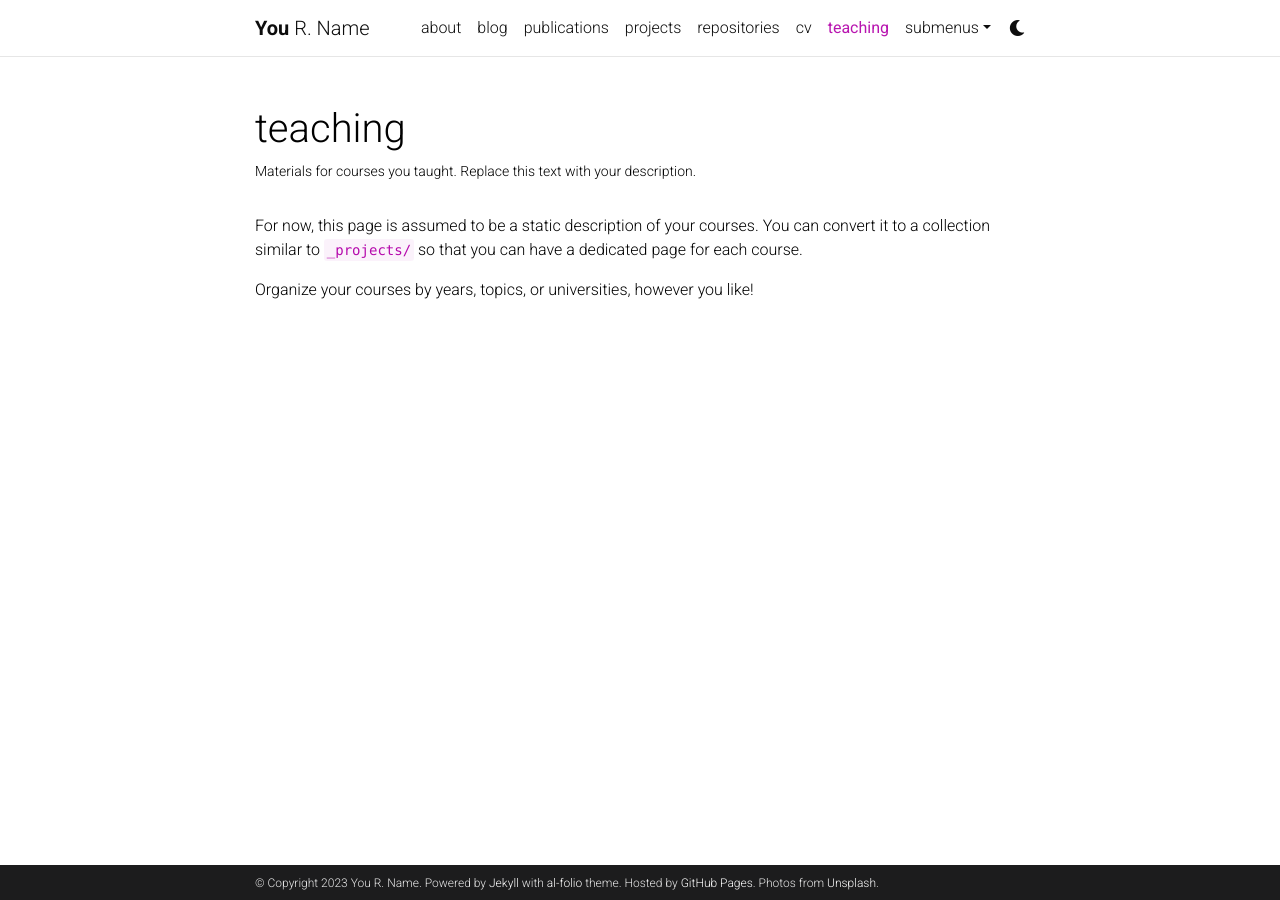
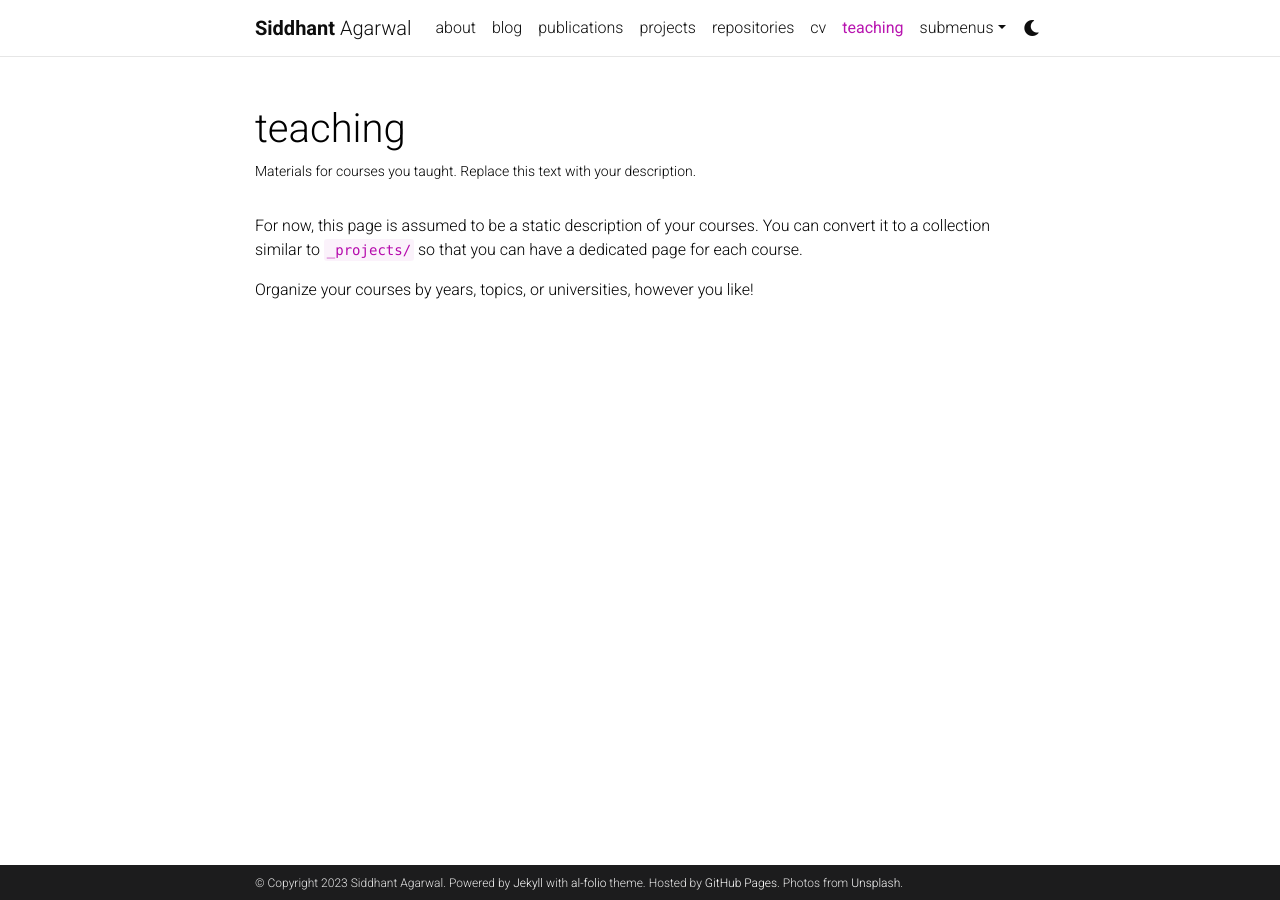
Before and after one commit to siddhant-iiitd/siddhant-iiitd-2.github.io, a Jekyll site: the page built from _pages/teaching.md, in a window 1280 px wide. Built offline with Jekyll 4.4.1, drawn with Linux system fonts in a browser that asks for light colours; comment, search, counter and statistics services are not loaded; a style sheet for code colours, icons or effects is not loaded.

Commit message:
Update _config.yml

```diff
--- a/_config.yml
+++ b/_config.yml
@@ -3,9 +3,9 @@
 # -----------------------------------------------------------------------------
 
 title: blank # the website title (if blank, full name will be used instead)
-first_name: You
-middle_name: R.
-last_name: Name
+first_name: Siddhant
+middle_name:
+last_name: Agarwal
 email: you@example.com
 description: > # the ">" symbol means to ignore newlines until "footer_text:"
   A simple, whitespace theme for academics. Based on [*folio](https://github.com/bogoli/-folio) design.
```
